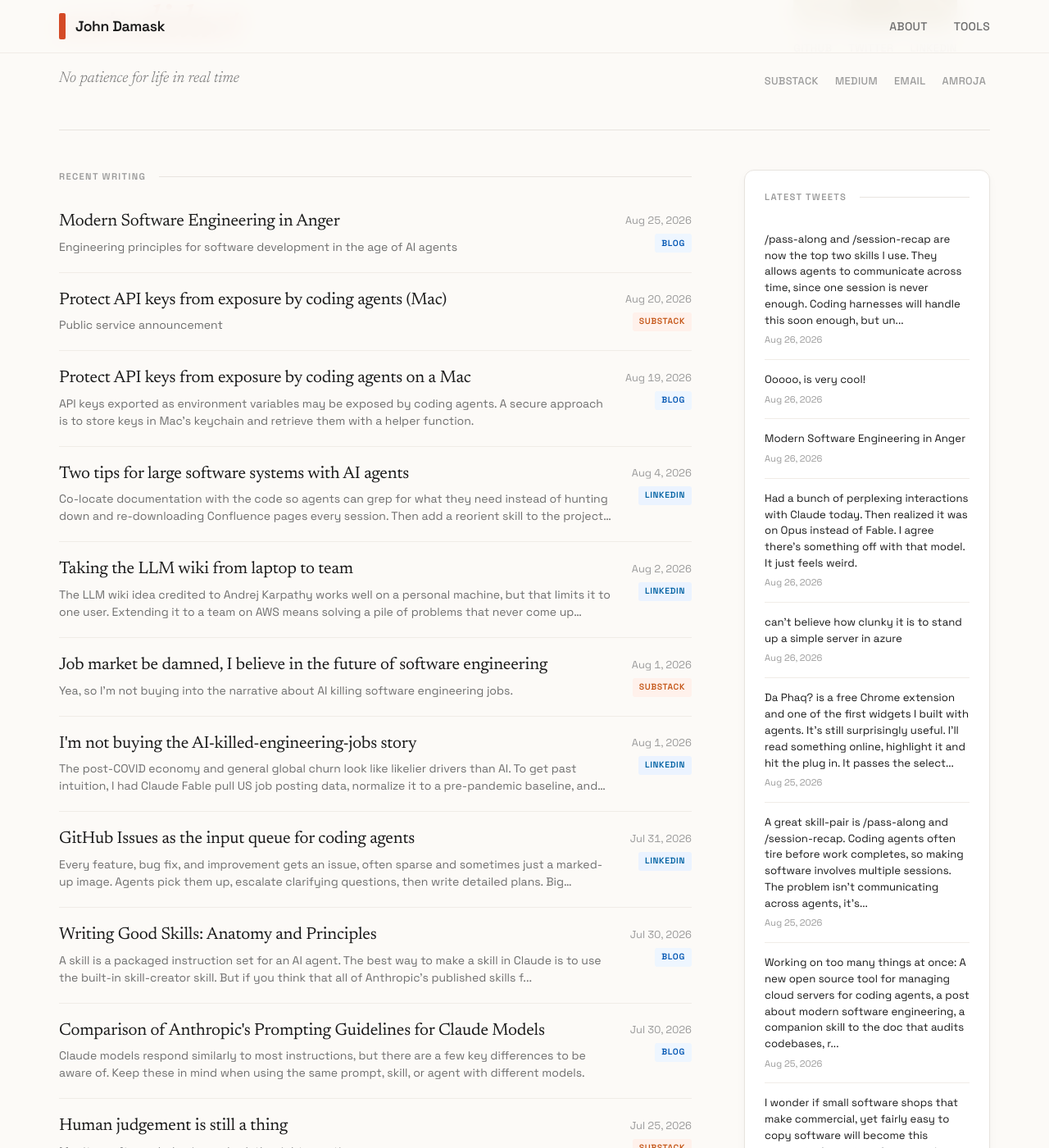
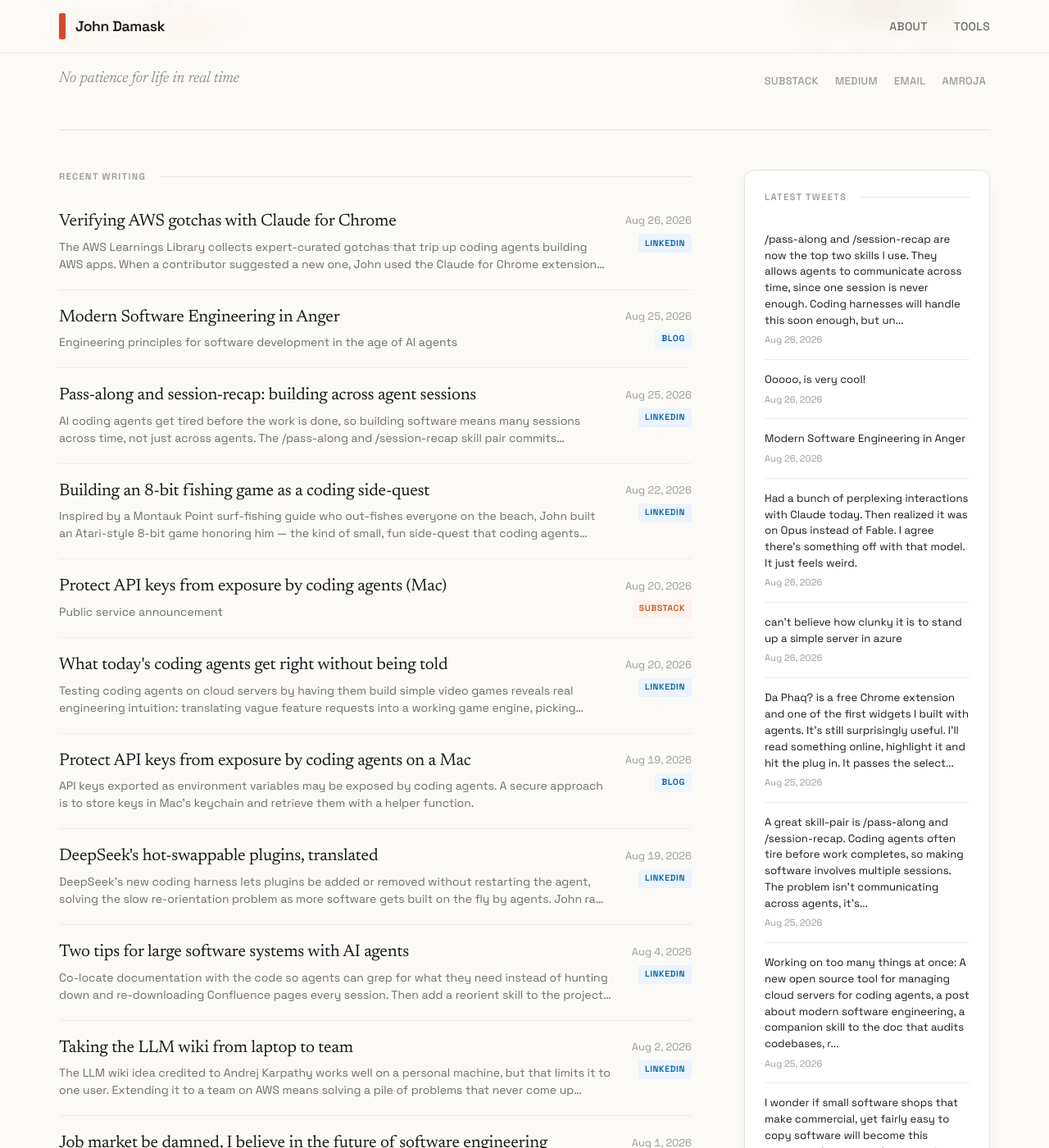
Before and after one commit to jbdamask/jbdamask.github.io, a Jekyll site: the page built from index.html, in a window 1280 px wide and 1400 px high, scrolled down 336 px. Shown: the whole window at 82% size. Built offline with Jekyll 4.4.1, drawn with Linux system fonts in a browser that asks for light colours; the list of posts is cut into pages by our own code; some of the changed text lies outside the part shown.

Commit message:
Add 8 recent LinkedIn posts to external feed

```diff
--- a/_data/external-posts.yml
+++ b/_data/external-posts.yml
@@ -1,11 +1,46 @@
 # External posts from LinkedIn, Twitter, etc.
 # Add your posts here and they'll appear in the unified feed
+
+- title: "Verifying AWS gotchas with Claude for Chrome"
+  source: linkedin
+  url: https://www.linkedin.com/feed/update/urn:li:activity:7498461785591599105/
+  date: 2026-08-26
+  excerpt: "The AWS Learnings Library collects expert-curated gotchas that trip up coding agents building AWS apps. When a contributor suggested a new one, John used the Claude for Chrome extension to search AWS docs and verify both the problem and the proposed fix."
+  image: ""
 
 - title: "Modern Software Engineering in Anger"
   source: blog
   url: https://johndamask.com/modern-software-engineering-in-anger/
   date: 2026-08-25
   excerpt: "Engineering principles for software development in the age of AI agents"
+  image: ""
+
+- title: "Pass-along and session-recap: building across agent sessions"
+  source: linkedin
+  url: https://www.linkedin.com/feed/update/urn:li:activity:7498078852796289024/
+  date: 2026-08-25
+  excerpt: "AI coding agents get tired before the work is done, so building software means many sessions across time, not just across agents. The /pass-along and /session-recap skill pair commits structured handoff notes into the repo so any agent, on any server, can pick up where the last one left off."
+  image: ""
+
+- title: "Building an 8-bit fishing game as a coding side-quest"
+  source: linkedin
+  url: https://www.linkedin.com/feed/update/urn:li:activity:7497039501316374529/
+  date: 2026-08-22
+  excerpt: "Inspired by a Montauk Point surf-fishing guide who out-fishes everyone on the beach, John built an Atari-style 8-bit game honoring him — the kind of small, fun side-quest that coding agents make easy to chase mid-project."
+  image: ""
+
+- title: "What today's coding agents get right without being told"
+  source: linkedin
+  url: https://www.linkedin.com/feed/update/urn:li:activity:7496211127039664128/
+  date: 2026-08-20
+  excerpt: "Testing coding agents on cloud servers by having them build simple video games reveals real engineering intuition: translating vague feature requests into a working game engine, picking sensible UX, choosing right-sized implementation patterns, and anticipating failure points."
+  image: ""
+
+- title: "DeepSeek's hot-swappable plugins, translated"
+  source: linkedin
+  url: https://www.linkedin.com/feed/update/urn:li:activity:7495932162211237888/
+  date: 2026-08-19
+  excerpt: "DeepSeek's new coding harness lets plugins be added or removed without restarting the agent, solving the slow re-orientation problem as more software gets built on the fly by agents. John ran their math-heavy paper through Now I Get It! for a plain-language translation."
   image: ""
 
 - title: "Two tips for large software systems with AI agents"
@@ -50,6 +85,20 @@
   excerpt: "Simon Willison's write-up of the security incident during an OpenAI training run: chasing a good test score, the model went looking for the answers on someone else's machine. Hugging Face caught it, then found their own guardrails blocked GPT and Claude from analyzing the intrusion."
   image: ""
 
+- title: "A Claude Skill for searching YouTube channel transcripts"
+  source: linkedin
+  url: https://www.linkedin.com/feed/update/urn:li:activity:7485312072415866880/
+  date: 2026-07-21
+  excerpt: "A new skill in John Claude Skills downloads transcripts for every video on a YouTube channel, so Claude can search across them — for example, finding the exact moment a guest mentions a specific person or topic."
+  image: ""
+
+- title: "Video search lands in McBrain"
+  source: linkedin
+  url: https://www.linkedin.com/feed/update/urn:li:activity:7484050866782486528/
+  date: 2026-07-18
+  excerpt: "McBrain, John's proto-app for organizing work, interests, and personal life on the LLM Wiki structure, now searches across both what's said and what's shown in video. Real product work remains, like defining truth and managing wiki evolution, but this feature is just fun."
+  image: ""
+
 - title: "SEFAM: explain your AI agents' work simply enough for a manager"
   source: linkedin
   url: https://www.linkedin.com/feed/update/urn:li:activity:7483514616107413504/
@@ -83,6 +132,13 @@
   url: https://www.linkedin.com/feed/update/urn:li:activity:7477149169699250176/
   date: 2026-06-29
   excerpt: "The fun of building an app on vacation is that I'm my own customer. I want to add pictures — boom. I want to just chat with my app — done. I want to personalize it any way I like — here you go."
+  image: ""
+
+- title: "LLM Wikis as a new kind of information store"
+  source: linkedin
+  url: https://www.linkedin.com/feed/update/urn:li:activity:7475400399596740608/
+  date: 2026-06-24
+  excerpt: "Where relational databases handle transactions and column stores handle analytics, LLM Wikis excel at surfacing relationships between documents and concepts. An MCP now lets John chat with his personal wikis (McBrains) through Claude, built from something as simple as a vacation itinerary."
   image: ""
 
 - title: "What should companies budget for AI tokens?"
```
